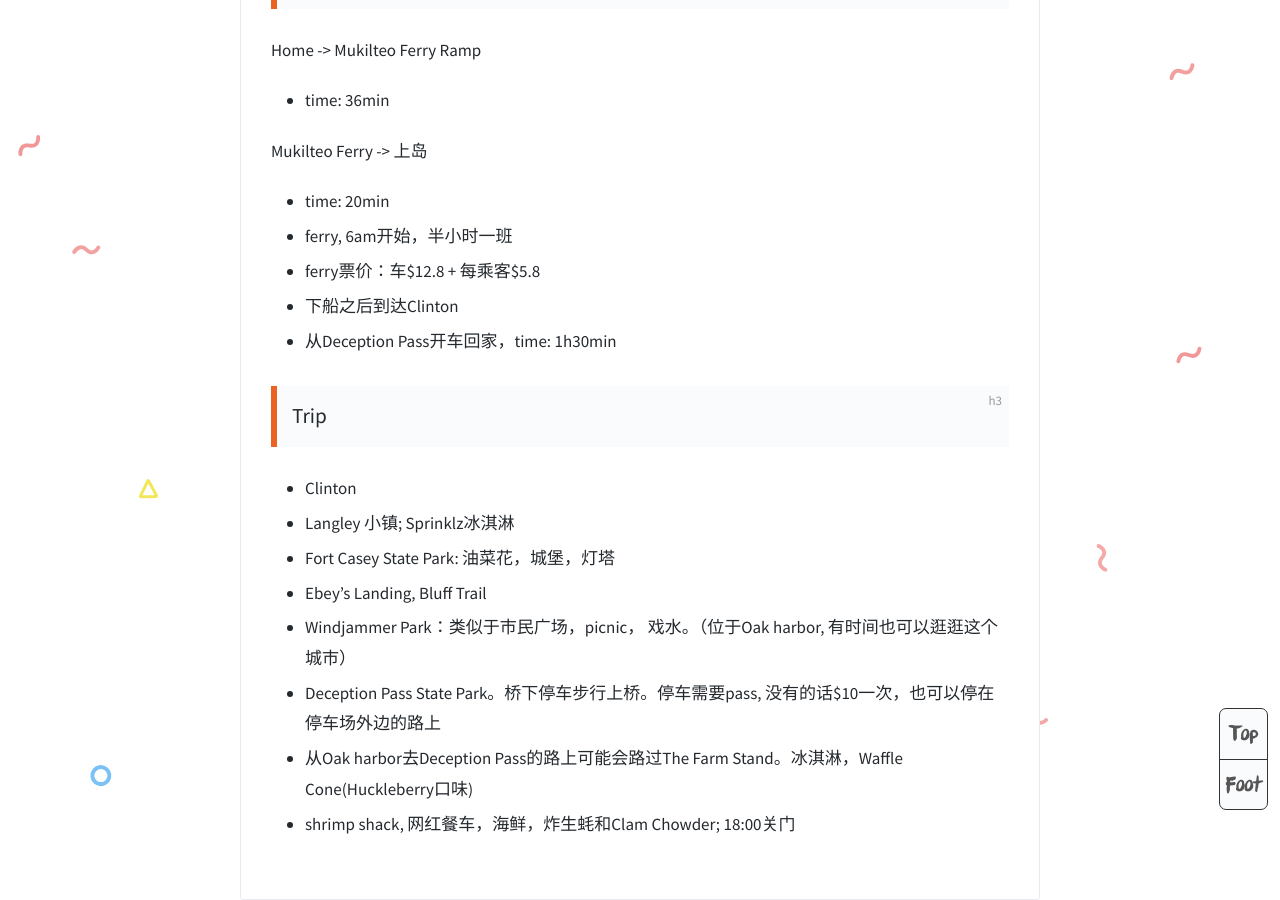
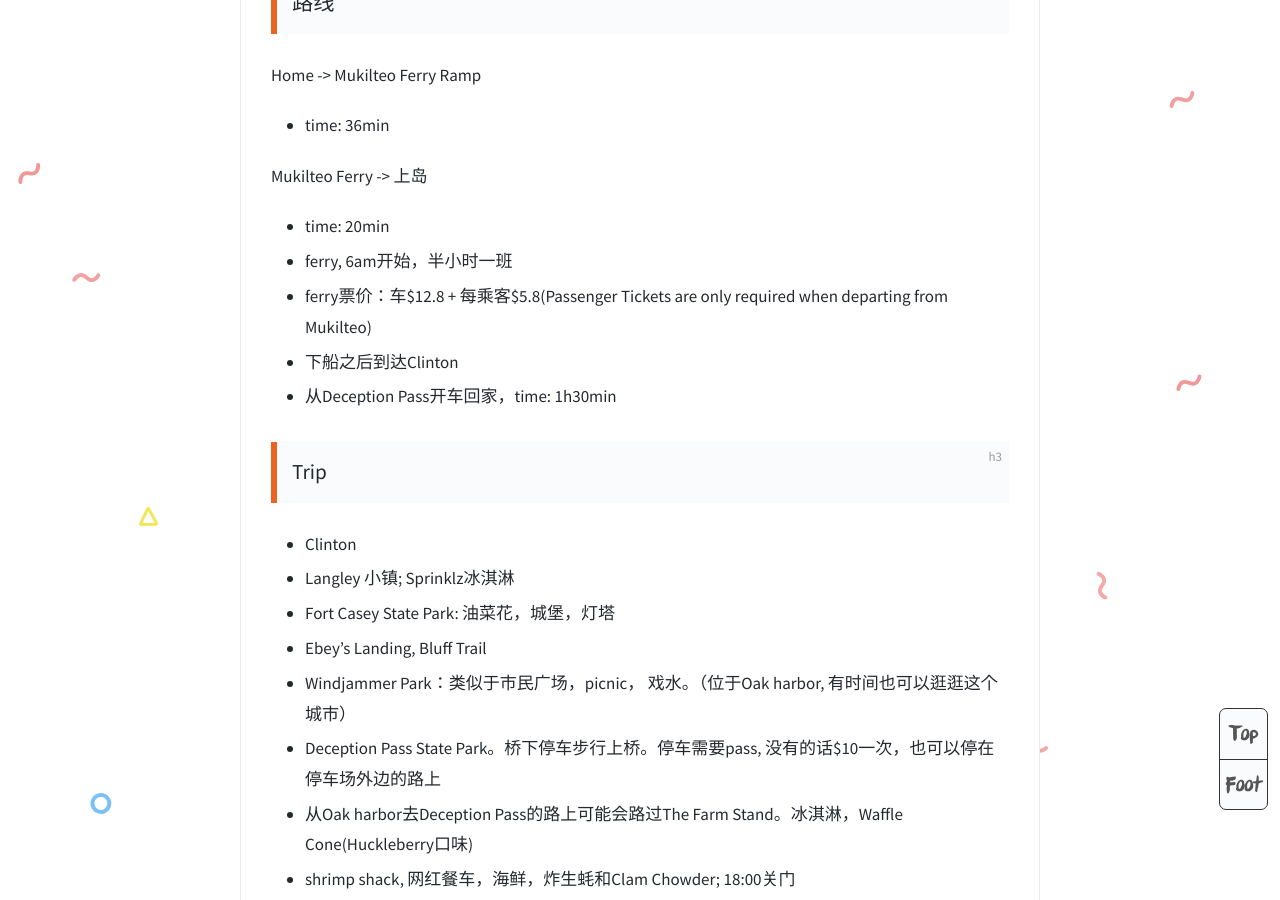
Before and after one commit to miss1/miss1.github.io, a Jekyll site: the page built from _posts/2023-07-01-whidbey.markdown, in a window 1280 px wide and 900 px high, scrolled down 1036 px. Built offline with Jekyll 4.4.1, drawn with Linux system fonts in a browser that asks for light colours; comment, search, counter and statistics services are not loaded; some of the changed text lies outside the part shown.

```diff
--- a/_layouts/post.html
+++ b/_layouts/post.html
@@ -11,7 +11,8 @@
 <!-- 顶部锚点 -->
 <a id="htmlup" name="htmlup"></a>
 <!-- 引入博文顶部选项 -->
-{% include post-header.html %}
+<!--{% include post-header.html %}-->
+{% include notes-header.html %}
 <!-- 引入移动下拉选项 -->
 {% include boot.html %}
 <!-- 引入博文顶部样式 -->
--- a/_posts/2023-07-01-whidbey.markdown
+++ b/_posts/2023-07-01-whidbey.markdown
@@ -22,7 +22,7 @@
 Mukilteo Ferry -> 上岛
 * time: 20min
 * ferry, 6am开始，半小时一班
-* ferry票价：车$12.8 + 每乘客$5.8
+* ferry票价：车$12.8 + 每乘客$5.8(Passenger Tickets are only required when departing from Mukilteo)
 * 下船之后到达Clinton
 * 从Deception Pass开车回家，time: 1h30min
 
--- a/notes/index.html
+++ b/notes/index.html
@@ -6,7 +6,6 @@
 description:
 ---
 
-{% include header.html %}
 {% include boot.html %}
 <main>
     {% include title.html %}
```
